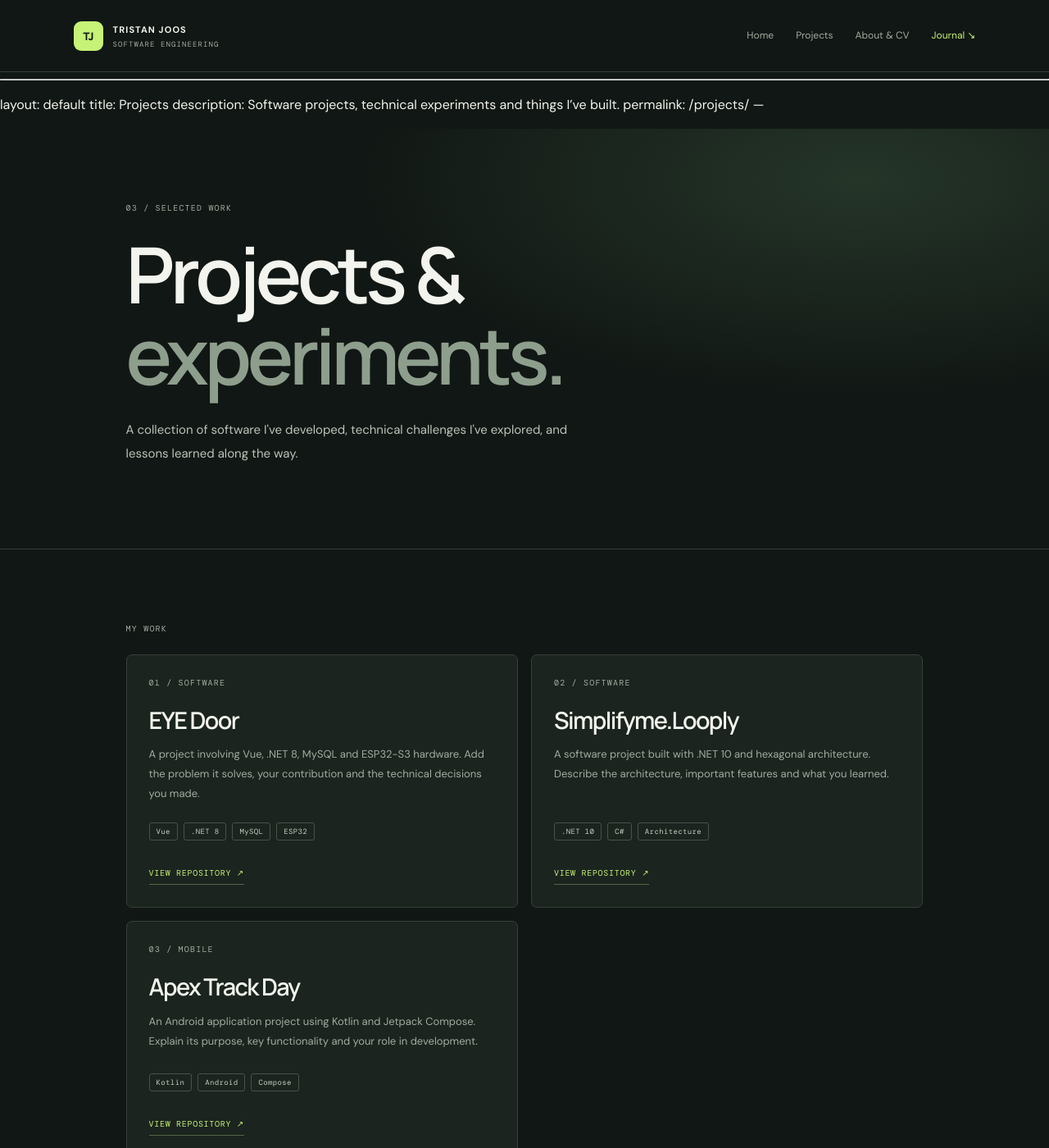
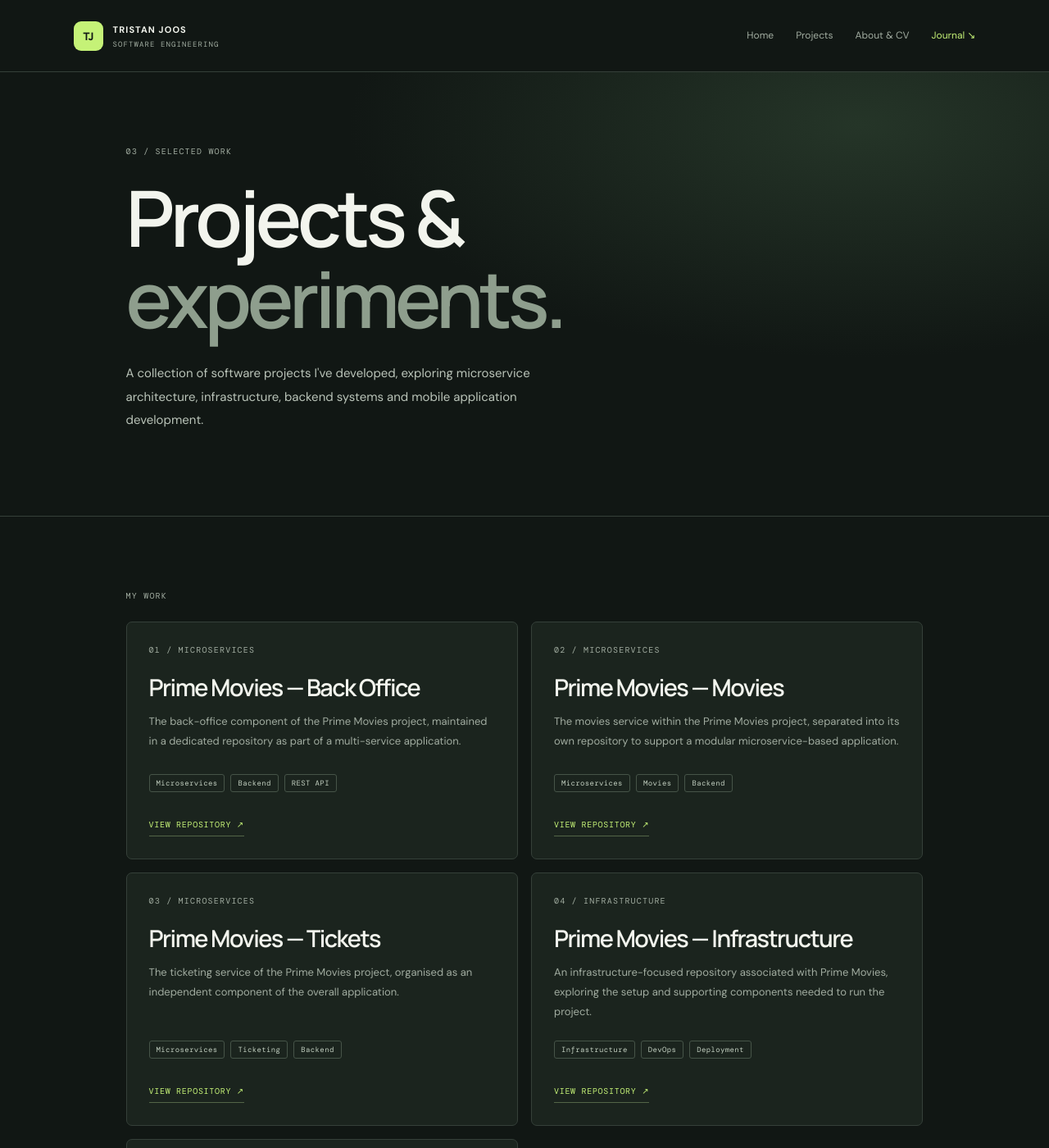
Before and after one commit to TristanJoosHowest/E-Portofolio-Tristan-Joos, a Jekyll site: the page built from projects.md, in a window 1280 px wide and 1400 px high. Shown: the whole window at 82% size. Built offline with Jekyll 4.4.1, drawn with Linux system fonts in a browser that asks for light colours; our own code applies the rules of GitHub Pages for plain Markdown files; some of the changed text lies outside the part shown.

Commit message:
chnages the projects

```diff
--- a/projects.md
+++ b/projects.md
@@ -1,8 +1,7 @@
-
 ---
 layout: default
 title: Projects
-description: Software projects, technical experiments and things I've built.
+description: Software projects, microservices, infrastructure and mobile applications I've built.
 permalink: /projects/
 ---
 
@@ -10,8 +9,8 @@ permalink: /projects/
   <p class="eyebrow">03 / SELECTED WORK</p>
   <h1>Projects &<br><span>experiments.</span></h1>
   <p class="hero-description">
-    A collection of software I've developed, technical challenges I've
-    explored, and lessons learned along the way.
+    A collection of software projects I've developed, exploring microservice
+    architecture, infrastructure, backend systems and mobile application development.
   </p>
 </section>
 
@@ -20,43 +19,78 @@ permalink: /projects/
 
   <div class="project-grid">
     <article class="project-card">
-      <span class="project-index">01 / SOFTWARE</span>
-      <h2>EYE Door</h2>
+      <span class="project-index">01 / MICROSERVICES</span>
+      <h2>Prime Movies — Back Office</h2>
       <p>
-        A project involving Vue, .NET 8, MySQL and ESP32-S3 hardware.
-        Add the problem it solves, your contribution and the technical
-        decisions you made.
+        The back-office component of the Prime Movies project, maintained in a
+        dedicated repository as part of a multi-service application.
       </p>
       <div class="tag-list">
-        <span>Vue</span><span>.NET 8</span><span>MySQL</span><span>ESP32</span>
+        <span>Microservices</span>
+        <span>Backend</span>
+        <span>REST API</span>
       </div>
-      <a class="text-link" href="https://github.com/YOUR-USERNAME/YOUR-REPOSITORY" target="_blank" rel="noopener noreferrer">VIEW REPOSITORY ↗</a>
+      <a class="text-link" href="https://github.com/TristanJoos/Prime-Movies-Project-MicorService-BackOffice" target="_blank" rel="noopener noreferrer">VIEW REPOSITORY ↗</a>
     </article>
 
     <article class="project-card">
-      <span class="project-index">02 / SOFTWARE</span>
-      <h2>Simplifyme.Looply</h2>
+      <span class="project-index">02 / MICROSERVICES</span>
+      <h2>Prime Movies — Movies</h2>
       <p>
-        A software project built with .NET 10 and hexagonal architecture.
-        Describe the architecture, important features and what you learned.
+        The movies service within the Prime Movies project, separated into its
+        own repository to support a modular microservice-based application.
       </p>
       <div class="tag-list">
-        <span>.NET 10</span><span>C#</span><span>Architecture</span>
+        <span>Microservices</span>
+        <span>Movies</span>
+        <span>Backend</span>
       </div>
-      <a class="text-link" href="https://github.com/YOUR-USERNAME/YOUR-REPOSITORY" target="_blank" rel="noopener noreferrer">VIEW REPOSITORY ↗</a>
+      <a class="text-link" href="https://github.com/TristanJoos/Prime-Movies-Project-MicorService-Movies" target="_blank" rel="noopener noreferrer">VIEW REPOSITORY ↗</a>
     </article>
 
     <article class="project-card">
-      <span class="project-index">03 / MOBILE</span>
+      <span class="project-index">03 / MICROSERVICES</span>
+      <h2>Prime Movies — Tickets</h2>
+      <p>
+        The ticketing service of the Prime Movies project, organised as an
+        independent component of the overall application.
+      </p>
+      <div class="tag-list">
+        <span>Microservices</span>
+        <span>Ticketing</span>
+        <span>Backend</span>
+      </div>
+      <a class="text-link" href="https://github.com/TristanJoos/Prime-Movies-Project-MicorService-Tickets" target="_blank" rel="noopener noreferrer">VIEW REPOSITORY ↗</a>
+    </article>
+
+    <article class="project-card">
+      <span class="project-index">04 / INFRASTRUCTURE</span>
+      <h2>Prime Movies — Infrastructure</h2>
+      <p>
+        An infrastructure-focused repository associated with Prime Movies,
+        exploring the setup and supporting components needed to run the project.
+      </p>
+      <div class="tag-list">
+        <span>Infrastructure</span>
+        <span>DevOps</span>
+        <span>Deployment</span>
+      </div>
+      <a class="text-link" href="https://github.com/TristanJoos/Prime-Movies-Infrastructure-test" target="_blank" rel="noopener noreferrer">VIEW REPOSITORY ↗</a>
+    </article>
+
+    <article class="project-card">
+      <span class="project-index">05 / MOBILE</span>
       <h2>Apex Track Day</h2>
       <p>
-        An Android application project using Kotlin and Jetpack Compose.
-        Explain its purpose, key functionality and your role in development.
+        An Android application project focused on track-day experiences,
+        developed with Kotlin and Jetpack Compose.
       </p>
       <div class="tag-list">
-        <span>Kotlin</span><span>Android</span><span>Compose</span>
+        <span>Kotlin</span>
+        <span>Android</span>
+        <span>Jetpack Compose</span>
       </div>
-      <a class="text-link" href="https://github.com/YOUR-USERNAME/Apex-Trackday" target="_blank" rel="noopener noreferrer">VIEW REPOSITORY ↗</a>
+      <a class="text-link" href="https://github.com/TristanJoos/Apex-Trackday" target="_blank" rel="noopener noreferrer">VIEW REPOSITORY ↗</a>
     </article>
   </div>
 </section>
```
